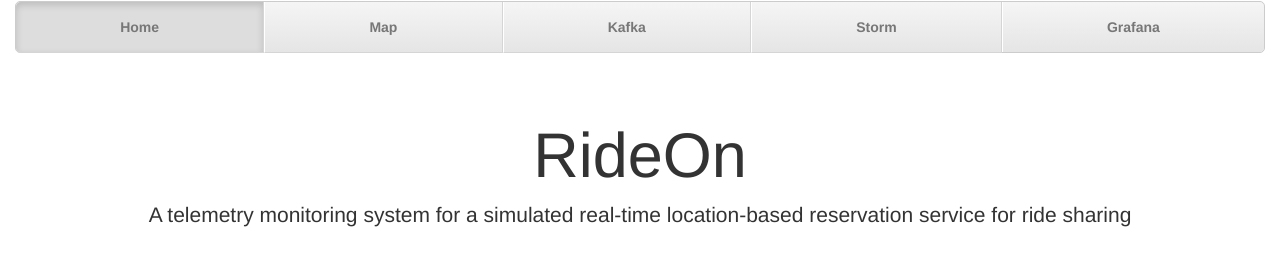
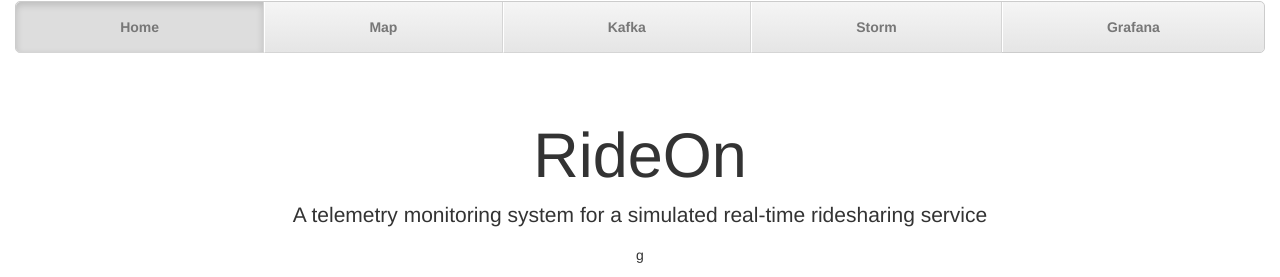
Before and after one commit to mydiemho/RideOnWebsite, a Flask app: page / in a window 1280 px wide. Shown: the part 39-316 px from the top of the page. Run offline with Flask 2, Linux system fonts and the light colour scheme; some libraries are stand-ins or nearby versions.

Commit message:
update description

```diff
--- a/app/templates/index.html
+++ b/app/templates/index.html
@@ -67,8 +67,7 @@
         <div class="jumbotron">
             <h1>RideOn</h1>
 
-            <p class="lead">A telemetry monitoring system for a simulated real-time location-based reservation service
-                for ride sharing</p>
+            <p class="lead">A telemetry monitoring system for a simulated real-time ridesharing service</p>g
         </div>
 
         <!-- TAB PANES -->
```
